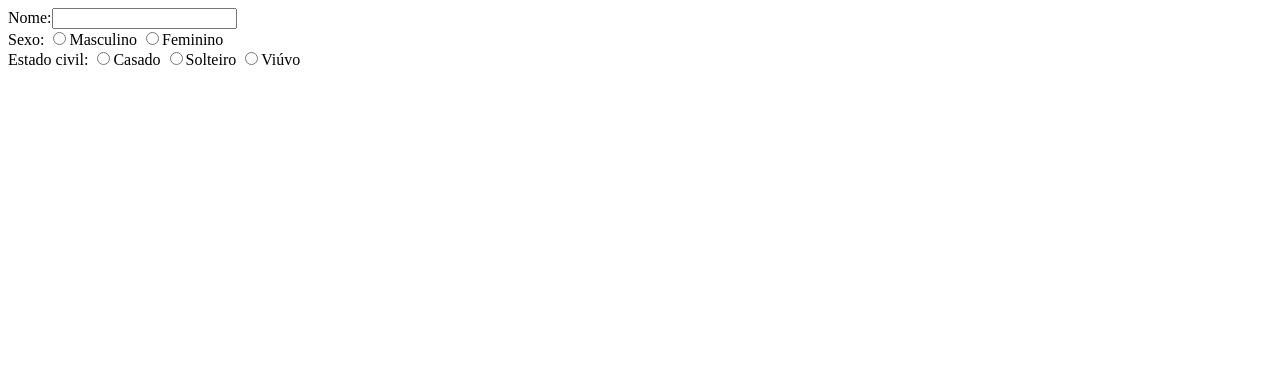
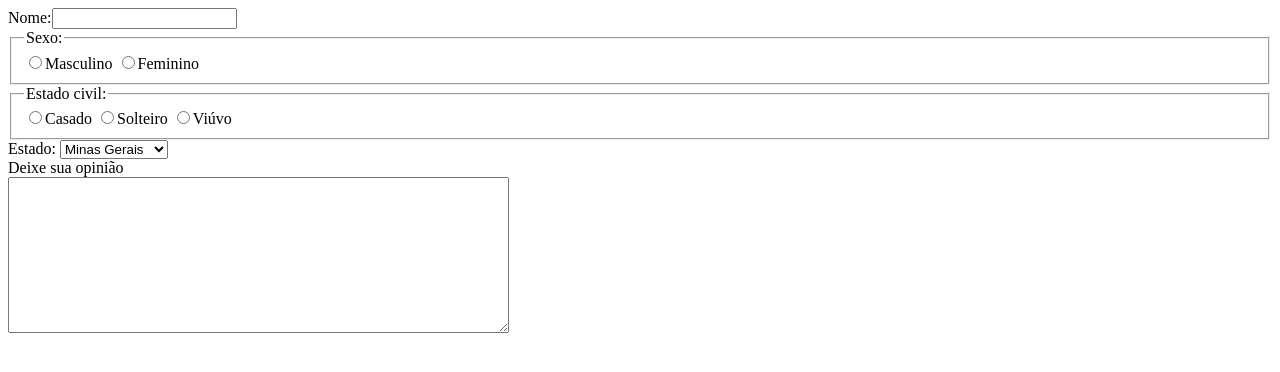
Before and after one commit to marcosviniciohd/estudos-recuperacao-pwe-iftm, a plain HTML site: page lista02-formularios/formulario.html in a window 1280 px wide. Drawn offline with Linux system fonts and the light colour scheme.

Commit message:
Implementação de formulário com HTML

```diff
--- a/lista02-formularios/formulario.html
+++ b/lista02-formularios/formulario.html
@@ -9,15 +9,29 @@
 <body>
     <form>
         <label for="nome">Nome:</label><input type="text" maxlength="40" id="nome"/>
+        <fieldset>
+            <legend>Sexo:</legend>
+            <input type="radio" name="sexo" id="masc"/><label for="masc">Masculino</label>
+            <input type="radio" name="sexo" id="femi"/><label for="femi">Feminino</label>
+        </fieldset>
+        <fieldset>
+            <legend>Estado civil:</legend>
+            <input type="radio" name="estadoCivil" id="casado"><label for="casado">Casado</label>
+            <input type="radio" name="estadoCivil" id="solteiro"><label for="solteiro">Solteiro</label>
+            <input type="radio" name="estadoCivil" id="viuvo"><label for="viuvo">Viúvo</label>
+        </fieldset>
+        <label for="estado">Estado:</label>
+        <select name="" id="estado">
+            <option value="">Minas Gerais</option>
+            <option value="">São Paulo</option>
+            <option value="">Rio de Janeiro</option>
+        </select>
         <br>
-        <label for="sexo">Sexo:</label>
-        <input type="radio" name="sexo" id="masc"/><label for="masc">Masculino</label>
-        <input type="radio" name="sexo" id="femi"/><label for="femi">Feminino</label>
+        <label for="">Deixe sua opinião</label>
         <br>
-        Estado civil:
-        <input type="radio" name="estadoCivil" id="casado"><label for="casado">Casado</label>
-        <input type="radio" name="estadoCivil" id="solteiro"><label for="solteiro">Solteiro</label>
-        <input type="radio" name="estadoCivil" id="viuvo"><label for="viuvo">Viúvo</label>
+        <textarea name="" id="" cols="60" rows="10">
+
+        </textarea>
     </form>
 </body>
 </html>
```
